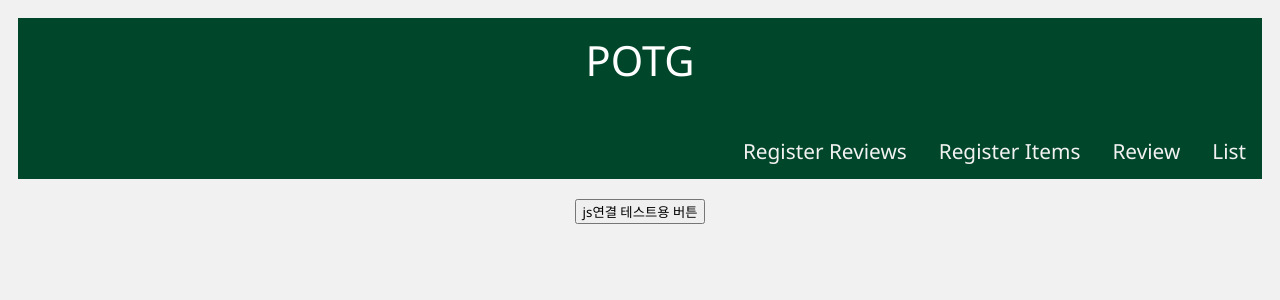
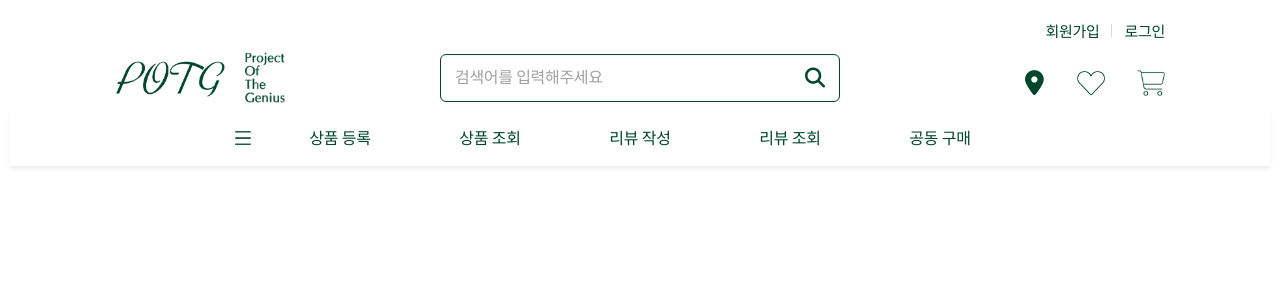
Before and after one commit to HongYeonLee/POTG, a Flask app: page / in a window 1280 px wide. Shown: the top 300 px of the page. Run offline with Flask 3, Linux system fonts and the light colour scheme; some libraries are stand-ins or nearby versions; some web fonts are replaced.

Commit message:
feat: index.html 픽소 설계 반영하여 수정, 상품 등록, 상품 조회 화면 연결

```diff
--- a/POTG/app.py
+++ b/POTG/app.py
@@ -9,9 +9,9 @@ def hello():
     return render_template("index.html")
 
 
-@application.route("/list")
+@application.route("/fullproduct.html")
 def view_list():
-    return render_template("list.html")
+    return render_template("fullproduct.html")
 
 
 @application.route("/review")
@@ -19,9 +19,9 @@ def view_review():
     return render_template("review.html")
 
 
-@application.route("/reg_items")
+@application.route("/registerItem.html")
 def reg_item():
-    return render_template("reg_items.html")
+    return render_template("registerItem.html")
 
 
 @application.route("/reg_reviews")
--- /dev/null
+++ b/POTG/static/fonts/desktop.ini
@@ -0,0 +1,2 @@
+[LocalizedFileNames]
+ewha.ttf=@ewha.ttf,0
--- /dev/null
+++ b/POTG/static/indexStyle.css
@@ -0,0 +1,343 @@
+@font-face {
+    font-family: 'ewha';
+    src: url(../static/fonts/ewha.ttf);
+}
+
+*{
+    box-sizing: border-box;
+    font-family:'ewha';
+    margin:0;
+    padding:0;
+    color:rgb(0, 70, 42);
+}
+
+body {
+    padding: 10px;
+    background: #ffffff;
+}
+
+/* nav {
+    overflow: hidden;
+    background-color: rgb(0, 70, 42);
+    font-size: 130%;
+} */
+
+/* .navbar__logo a{
+    color: white;
+    display: block;
+    text-align: center;
+    padding: 14px 16px;
+    text-decoration: none;
+    font-size: 200%;
+} */
+
+/* li a {
+    float: right;
+    display: block;
+    color: #f2f2f2;
+    text-align: right;
+    padding: 14px 16px;
+    text-decoration: none;
+}
+
+li a:hover {
+    background-color: white;
+    color: rgb(0, 70, 42);
+} */
+
+.div {
+    display: block;
+    unicode-bidi: isolate;
+}
+
+a {
+    background-color: transparent;
+    text-decoration: none;
+}
+
+.top{
+    position: relative;
+    width: 1050px;
+    height: 100px;
+    margin: 0px auto;
+    letter-spacing: -0.3px;
+}
+
+.signInAndLogIn{
+    position: absolute;
+    right: 0px;
+    top: 10px;
+    z-index: 320;
+    display: flex;
+    -webkit-box-align: center;
+    align-items: center;
+    font-size: 15px;
+}
+
+.signInBtn{
+    display: block;
+    color: rgb(0, 70, 42);
+    cursor: pointer;
+}
+
+.bar{
+    width: 1px;
+    height: 13px;
+    margin: 0px 12px;
+    background-color: rgb(217, 217, 217);
+}
+
+.logIn{
+    display: block;
+    cursor: pointer;
+}
+
+.top2{
+    height: 100px;
+    padding-top: 36px;
+}
+
+.top3{
+    display: flex;
+    -webkit-box-align: center;
+    align-items: center;
+    height: 63px;
+}
+
+img{
+    border-style: none;
+    border: 0;
+    vertical-align: top;
+    max-width: 100%;
+    overflow: clip;
+}
+
+.logo{
+    flex: 0 0 82px;
+}
+
+.logoFullname{
+    flex-shrink: 0;
+    margin-left: 20px;
+    line-height: 1.33;
+    letter-spacing: normal;
+    color: rgb(181, 181, 181);
+}
+
+.top4{
+    position: relative;
+    width: 1050px;
+    margin: 0px auto;
+}
+
+.searchBox{
+    display: flex;
+    -webkit-box-align: center;
+    align-items: center;
+    -webkit-box-pack: justify;
+    justify-content: space-between;
+    position: absolute;
+    left: 325px;
+    top: -55px;
+    width: 400px;
+    height: 48px;
+    padding-left: 14px;
+    border: 1px solid rgb(0, 70, 42);
+    border-radius: 6px;
+    background-color: rgb(255, 255, 255);
+    box-shadow: rgb(247, 247, 247) 0px 0px 0px 1px inset;
+}
+
+.searchBoxInner{
+    width: 300px;
+    background-color: inherit;
+    border: none;
+    outline: none;
+    font-size: 16px;
+    letter-spacing: -0.33px;
+}
+
+.searchBoxInner::placeholder{
+    color: #A2A1A1;
+}
+
+.searchBoxBtn{
+    position: relative;
+    width: 30px;
+    height: 30px;
+    margin: 10px;
+    font-size:20px;
+    background-color: #ffffff;
+}
+
+button, select{
+    text-transform: none;
+}
+
+button, input{
+    overflow:visible;
+}
+
+button, input, optgroup, select, textarea{
+    font-family: inherit;
+    font-size: 100%;
+    line-height: 1.15;
+    margin: 0;
+}
+
+button{
+    appearance: auto;
+    text-rendering: auto;
+    letter-spacing: normal;
+    word-spacing: normal;
+    line-height: normal;
+    text-transform: none;
+    text-indent: 0px;
+    text-shadow: none;
+    display: inline-block;
+    text-align: center;
+    align-items: flex-start;
+    cursor: default;
+    box-sizing: border-box;
+    margin: 0em;
+    padding-block: 1px;
+    padding-inline: 6px;
+    border-width: 0px;
+    border-style: outset;
+    border-image: initial;
+
+}
+
+button, input, select, textarea{
+    font-size: 14px;
+    color: #333;
+    cursor: pointer;
+}
+
+.top5{
+    position: relative;
+    width: 1050px;
+    margin: 0px auto;
+}
+
+.userConvenienceIcon{
+    display: flex;
+    -webkit-box-align: center;
+    align-items: center;
+    position: absolute;
+    right: -6px;
+    top: -49px;
+}
+
+.location{
+    width: 36px;
+    height: 36px;
+    margin-top: 10px;
+    margin-right: 10px;
+    background-repeat: no-repeat;
+    background-position: 50% 50%;
+    cursor: pointer;
+    font-size: 25px;
+}
+
+.wishlistIcon{
+    width: 40px;
+    height: 40px;
+    background-color:#ffffff;
+}
+
+.cartIconBox{
+    position: relative;
+    margin-left: 20px;
+}
+
+.cartIcon{
+    display: block;
+    width: 40px;
+    height: 40px;
+    cursor: pointer;
+    background-color:#ffffff;
+
+}
+
+.tapBox{
+    min-width: 1050px;
+    letter-spacing: -0.3px;
+    background-color: rgb(255, 255, 255);
+    position: relative;
+    box-shadow: rgba(0, 0, 0, 0.07) 0px 3px 4px 0px;
+    width: 100%;
+    z-index: 300;
+}
+
+.tap {
+    display: flex;
+    justify-content: center;
+    width: 1050px;
+    height: 56px;
+    margin: 0 auto;
+}
+
+.leftSection {
+    display: flex;
+    align-items: center;
+    margin-right: 30px;
+}
+
+.cartegoryBox {
+    display: flex;
+    align-items: center;
+    height: 100%;
+}
+
+#cartegoryBtn {
+    all: unset;
+    display: inline-flex;
+    align-items: center;
+    cursor: pointer;
+}
+
+.cartegory{
+    display: flex;
+    -webkit-box-align: center;
+    align-items: center;
+    height: 100%;
+}
+
+.ctg_bar{
+    width: 16px;
+    height: 14px;
+    margin-right: 14px;
+}
+
+.ctg_text{
+    font-size: 16px;
+    font-weight: 500;
+    line-height: 20px;
+    letter-spacing: -0.3px;
+    color: rgb(51, 51, 51);
+}
+
+.navigationBox{
+    display: flex;
+    /* margin-left: 30px; */
+}
+
+.eachNavBox{
+    display: flex;
+    -webkit-box-pack: center;
+    justify-content: center;
+    width: 150px;
+    height: 55px;
+    padding-top: 18px;
+    line-height: 20px;
+    text-align: center;
+}
+
+.eachNavTextBox{
+    height: fit-content;
+    font-size: 16px;
+    font-weight: 500;
+    color: rgb(0, 70, 42);
+    cursor: pointer;
+}
--- a/POTG/static/style.css
+++ /dev/null
@@ -1,51 +0,0 @@
-* {
-    box-sizing: border-box;
-    font-family:'Segoe UI', Tahoma, Geneva, Verdana, sans-serif;
-}
-
-body {
-    padding: 10px;
-    background: #f1f1f1;
-}
-
-nav {
-    overflow: hidden;
-    background-color: rgb(0, 70, 42);
-    font-size: 130%;
-}
-
-.navbar__logo a{
-    color: white;
-    display: block;
-    text-align: center;
-    padding: 14px 16px;
-    text-decoration: none;
-    font-size: 200%;
-}
-
-ul{
-    list-style-type:none;
-}
-
-li a {
-    float: right;
-    display: block;
-    color: #f2f2f2;
-    text-align: right;
-    padding: 14px 16px;
-    text-decoration: none;
-}
-
-li a:hover {
-    background-color: white;
-    color: rgb(0, 70, 42);
-}
-
-#testBtn {
-    display: block;
-    margin: 20px auto; /* 상하 20px, 좌우 자동 */
-}
-.input_image {
-    width: 500px; /* 원하는 너비 설정 */
-    height: auto; /* 비율 유지 */
-}
--- a/POTG/templates/index.html
+++ b/POTG/templates/index.html
@@ -6,29 +6,74 @@
     <meta name="viewport" content="width=device-width, initial-scale=1.0">
     <title>POTG</title>
     <link rel="stylesheet" href="{{ url_for('static', filename='style.css') }}">
+    <link rel="stylesheet" type="text/css" href="../static/indexStyle.css">
+    <script src="https://kit.fontawesome.com/2f343c6dc2.js" crossorigin="anonymous"></script>
     <script src="{{ url_for('static', filename='main.js') }}" defer></script>
 </head>
 
 <body>
-    <nav class="navbar">
-        <div class="navbar__logo">
-                <a href="/">POTG</a>
+    <div>
+        <div class = "top">
+            <div class = "signInAndLogIn">
+                <a class = "signInBtn">회원가입</a>
+                <div class = "bar"></div>
+                <a class = "logIn">로그인</a>
+            </div>
+            <div class = "top2">
+                <div class = "top3">
+                    <a href="/"><img src = "../static/images/POTG로고.png" alt = "POTG로고" class = "logo" width="110px"></a>
+                    <img src = "../static/images/ProjectOfTheGenius로고.PNG" alt = "ProjectOfTheGenius로고" class = "logoFullname" width="40px">
+                </div>
+                <div class = "top4">
+                    <div class = "searchBox">
+                        <input id = "search_input" placeholder= "검색어를 입력해주세요" required class = "searchBoxInner" value>
+                        <button id = "search_button" aria-label="search_button" class = "searchBoxBtn">
+                            <i class="fas fa-thin fa-magnifying-glass" style="color: #00462a;"></i>
+                        </button>
+                    </div>
+                </div>
+                <div class = "top5">
+                    <div class = "userConvenienceIcon">
+                        <div class = "location"><i class="fas fa-solid fa-location-dot" style="color: #00462a;"></i></div>
+                        <button class = "wishlistIcon" aria-label="찜하기" type = "button"><img src = "../static/images/찜.png"></button>
+                        <div class = "cartIconBox">
+                            <button class = "cartIcon"><img src = "../static/images/카트.png"></button>
+                        </div>
+                    </div>
+                </div>
+            </div>
         </div>
-        <ul class="navbar__menu">
-            <li><a href="/list">List</a></li>
-            <li><a href="/review">Review</a></li>
-            <li><a href="/reg_items">Register Items</a></li>
-            <li><a href="/reg_reviews">Register Reviews</a></li>
-        </ul>
-        <a href="#" class="navbar__toogleBtn">
-            <i class="fas fa-bars"></i>
-        </a>
-    </nav>
-    <!--js연결 확인용 버튼 추가-->
-    <input type="button" id="testBtn" value="js연결 테스트용 버튼"/>
+        <nav id ="header" class = "tapBox">
+            <div class="tap">
+                <div class="leftSection">
+                    <div class="cartegoryBox">
+                        <div class="cartegory">
+                            <button id = "cartegoryBtn"><img src="../static/images/카테고리바.png" class="ctg_bar"></button>
+                        </div>
+                    </div>
+                    <ul class="navigationBox">
+                        <li class="eachNavBox">
+                            <span class="eachNavTextBox"><a href="/registerItem.html">상품 등록</a> </span>
+                        </li>
+                        <li class="eachNavBox">
+                            <span class="eachNavTextBox"><a href="/fullproduct.html">상품 조회</a></span>
+                        </li>
+                        <li class="eachNavBox">
+                            <span class="eachNavTextBox"><a href="">리뷰 작성</a></span>
+                        </li>
+                        <li class="eachNavBox">
+                            <span class="eachNavTextBox"><a href="">리뷰 조회</a></span>
+                        </li>
+                        <li class="eachNavBox">
+                            <span class="eachNavTextBox"><a href="">공동 구매</a></span>
+                        </li>
+                    </ul>
+                </div>
+            </div>
+        </nav>
+    </div>
     <section>
         {% block section %}
-
         {% endblock section %}
     </section>
 </body>
--- a/POTG/templates/list.html
+++ /dev/null
@@ -1,5 +0,0 @@
-{% extends "index.html" %}
-
-{% block section %}
-<p>등록된 상품 리스트 조회 화면입니다</p>
-{% endblock section %}
--- a/POTG/templates/reg_reviews.html
+++ /dev/null
@@ -1,5 +0,0 @@
-{% extends "index.html" %}
-
-{% block section %}
-<p>리뷰 작성 화면입니다</p>
-{% endblock section %}
--- a/POTG/templates/review.html
+++ /dev/null
@@ -1,5 +0,0 @@
-{% extends "index.html" %}
-
-{% block section %}
-<p>리뷰 조회 화면입니다</p>
-{% endblock section %}
```
Also changed, not shown: POTG/templates/reg_items.html (deleted, +0 -63 lines), POTG/templates/submit_item_result.html (deleted, +0 -33 lines), POTG/static/images/POTG로고.png (added), POTG/static/images/ProjectOfTheGenius로고.PNG (added), POTG/static/images/찜.png (added), POTG/static/images/카테고리바.png (added), POTG/static/images/카트.png (added), 1 other file.
